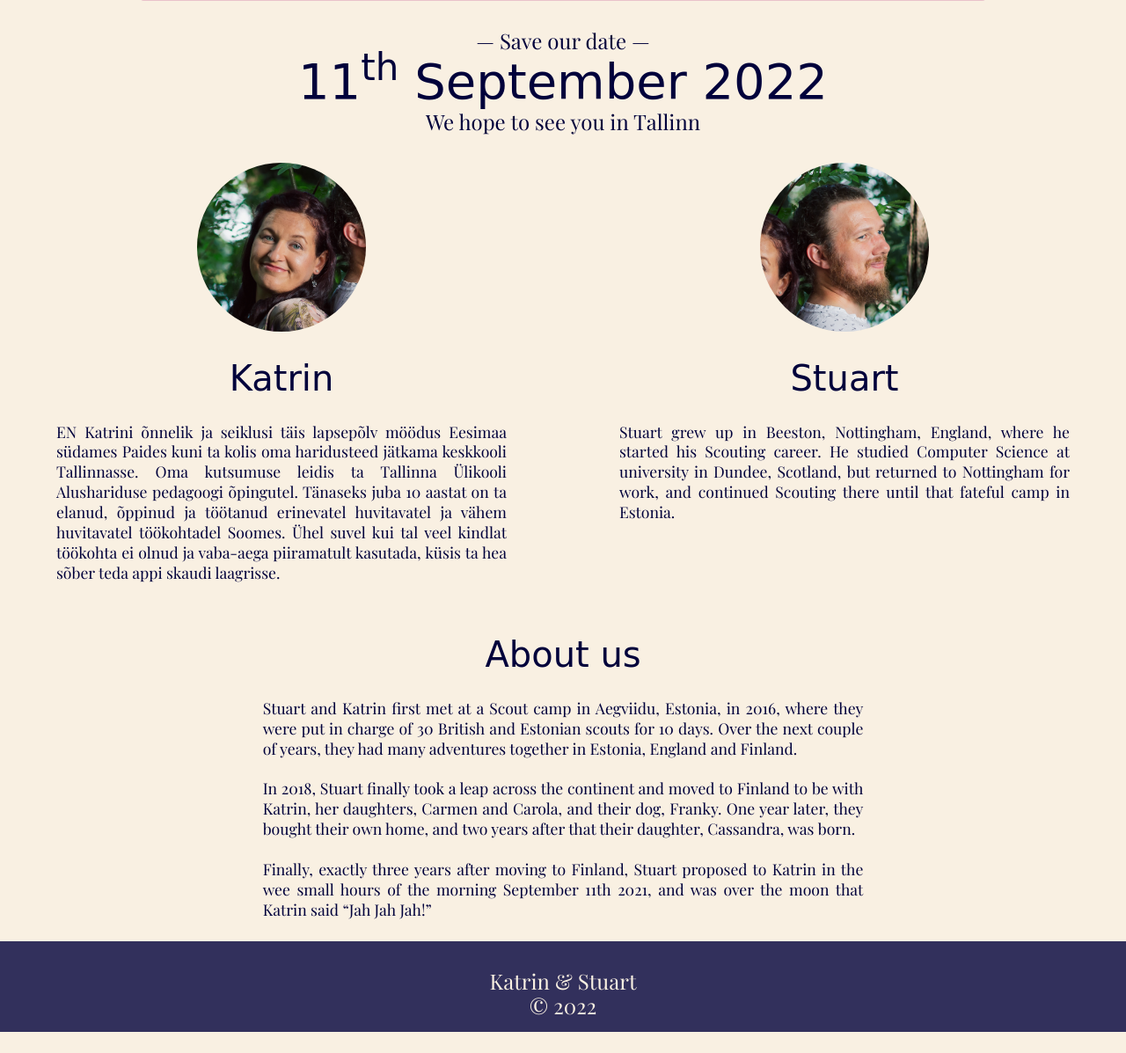
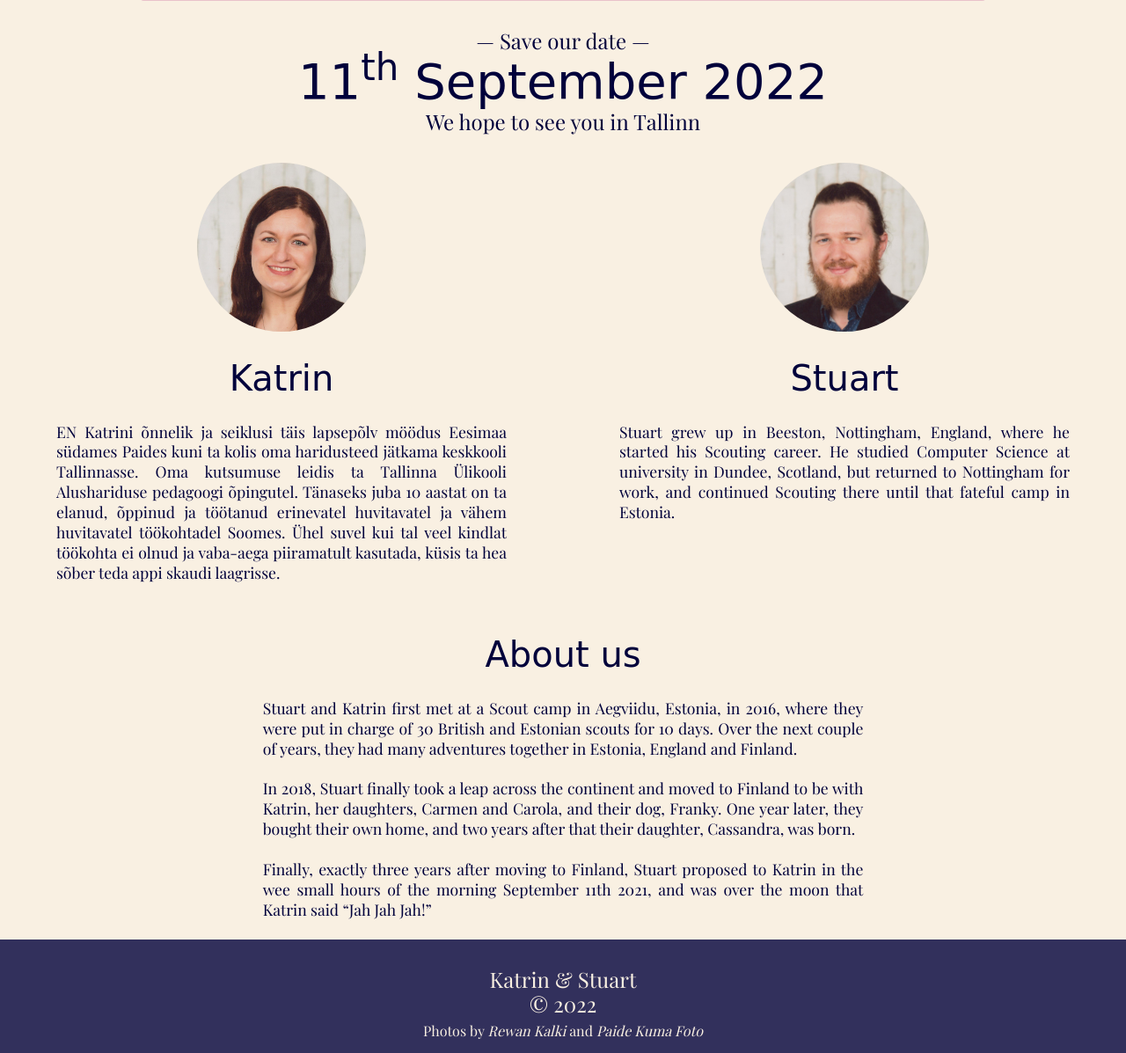
Before and after one commit to solpyro/wedding, a PHP site: page / in a window 1280 px wide. Shown: the part 483-1680 px from the top of the page at 88% size. Before the commit the page ends 1656 px from the top, so only its background shows below. Run offline with PHP 8.4, Linux system fonts and the light colour scheme; some libraries are stand-ins or nearby versions; some web fonts are replaced.

Commit message:
Add new portraits & add credit line to footer

```diff
--- a/css/footer.css
+++ b/css/footer.css
@@ -1,5 +1,5 @@
 #content-container {
-    padding-bottom: 8rem;
+    padding-bottom: 9.5rem;
 }
 
 .footer {
@@ -13,3 +13,15 @@
     bottom: 0;
     width: 100%;
 }
+
+.footer .credit {
+    font-size: 1rem;
+    margin-top: .5rem;
+}
+
+.footer .credit span,
+.footer .credit a {
+    font-style: italic;
+    color: var(--menu-text);
+    text-decoration: none;
+}
--- a/inc/footer.php
+++ b/inc/footer.php
@@ -1,4 +1,5 @@
         <div class="footer">
             Katrin & Stuart<br />
             &copy; 2022
+            <div class="credit">Photos by <span>Rewan Kalki</span> and <a href="https://www.kumafoto.ee/">Paide Kuma Foto</a></div>
         </div>
```
Also changed, not shown: img/katrin.jpg, img/stuart.jpg.
